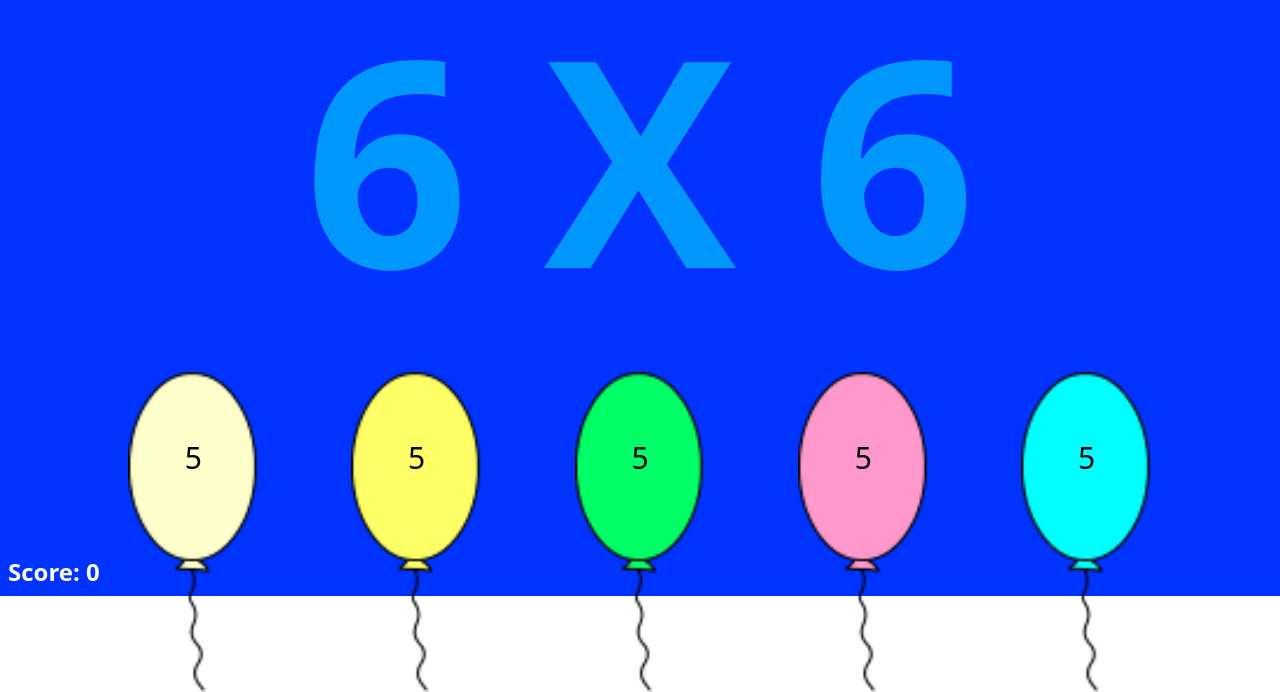
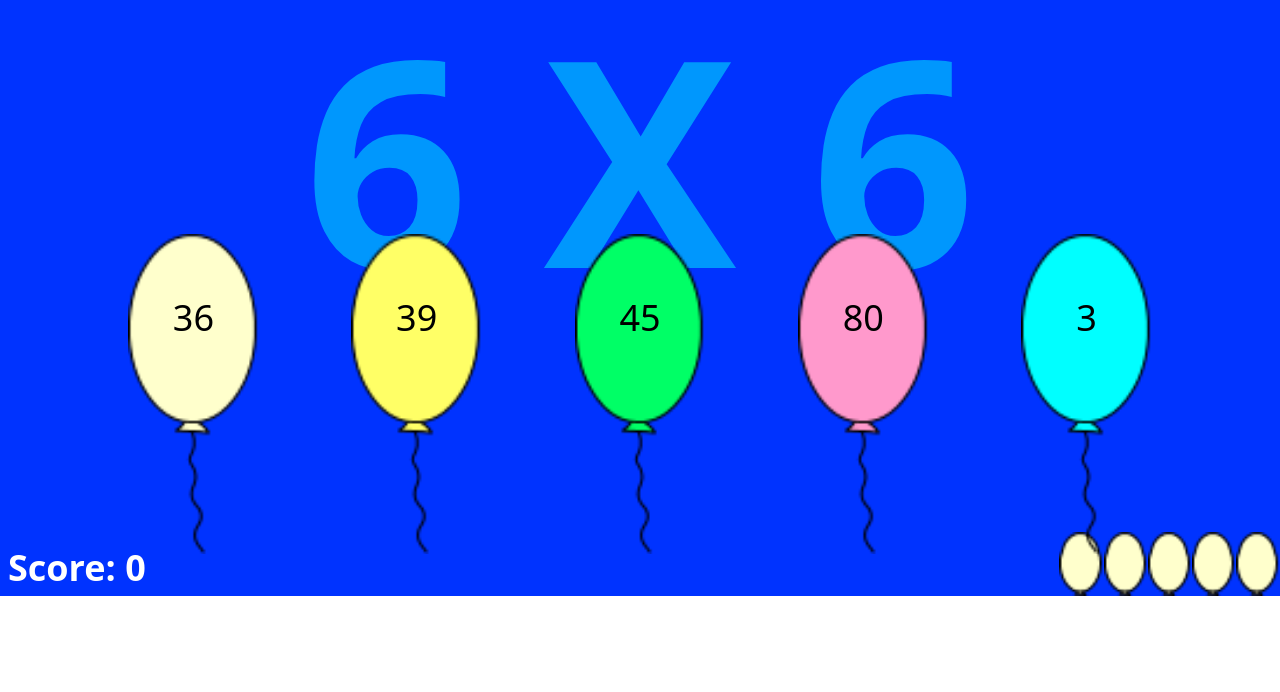
Before and after one commit to ceselder/onlineklas-js, a Next.js app: page / in a window 1280 px wide. Shown: the part 204-896 px from the top of the page. After the commit the page ends 800 px from the top, so only its background shows below. Built offline with nearby package versions, Linux system fonts and the light colour scheme.

Commit message:
early finished

```diff
--- a/components/Balloon.js
+++ b/components/Balloon.js
@@ -1,21 +1,21 @@
-import React, { useEffect, useRef } from 'react'
+import React, { useContext, useEffect, useRef } from 'react'
 
-
-export default function Balloon({ speed, color, answer }) {
-    let pos = 0;
+export default function Balloon({ gameID, onClick, speed, color, answer }) {
     const balloonRef = useRef(null);
 
     useEffect(() => {
-            const interval = setInterval(() => {
-                pos += 0.25;
-                balloonRef.current.style = `transform: translateY(-${pos}vh);`
-            }, speed)
-    }, [])
+        let pos = 22;
+        const interval = setInterval(() => {
+            pos -= 0.25;
+            balloonRef.current.style = `transform: translateY(${pos}vh);`
+        }, speed)
+        return () => clearInterval(interval)
+    }, [gameID]) //score is literally just for balloon position refreshes
 
     return (
-        <div className='self-end' ref={balloonRef}>
-            <p className='text-center text-3xl translate-y-[6.5rem]'>{answer}</p>
-            <img className='w-wit h-80 -mb-[20rem] hover:cursor-pointer' src={`img/${color}_balloon.png`}></img>
+        <div onClick={onClick} className='self-end select-none hover:cursor-pointer' ref={balloonRef}>
+            <p className='text-center text-4xl translate-y-[6.5rem]'>{answer}</p>
+            <img className='h-80 ' src={`img/${color}_balloon.png`}></img>
         </div>
 
     )
--- a/components/Game.js
+++ b/components/Game.js
@@ -1,4 +1,4 @@
-import React from 'react'
+import React, { createContext, useEffect, useState } from 'react'
 import Balloon from './Balloon'
 
 function generateAnswers(question)
@@ -12,23 +12,62 @@ function generateAnswers(question)
         answersReturn.push(Math.floor(Math.random() * 99) + 1);
     }
 
-    answersReturn[correctIndex] = question.q1 * question.q2
+    answersReturn[correctIndex] = question.q1 * question.q2;
+
+
+    return answersReturn;
     //todo deel support
-
 }
 
-export default function Game({question}) {
-   const answers = generateAnswers(question);
+
+export default function Game({score, gameID, question, onCorrect, onIncorrect}) {
+    let [speed, setSpeed] = useState(50);
+    const [answers, setAnswers] = useState([0, 0, 0, 0, 0]);
+
+    function check(answer)
+    {
+        if (answer == (question.q1 * question.q2))
+        {
+            onCorrect();
+        }
+        else
+        {
+            onIncorrect();
+        }
+    }
+
+    useEffect(() => {
+        setAnswers(generateAnswers(question));
+    }, [question])
+
+    useEffect(() => {
+        setSpeed(speed => {
+            console.log(speed)
+            if (speed > 10)
+            {
+                return speed - 1;
+            }
+            return speed;
+        })
+    }, [score])
+
+    useEffect(() => {
+        const balloonsTooFarCheck = setTimeout(() => {
+            onIncorrect();
+        }, speed * 450)
+        return () => {clearTimeout(balloonsTooFarCheck)}
+    }, [gameID])
+
   return (
     <>
-    <p className='absolute text-[#0097fd] font-semibold text-[18rem] -translate-y-[50%] w-full text-center mt-[45vh]'>{question.q1} {(question.type == 'mul') ? 'X' : '/'} {question.q2}</p>
-    <div className='flex flex-row min-h-[100vh] justify-between w-[80%] mx-auto'>
-        <Balloon answer={5} color={'white'} speed={50} />
-        <Balloon answer={5} color={'yellow'} speed={50}/>
-        <Balloon answer={5} color={'green'} speed={50}/>
-        <Balloon answer={5} color={'pink'} speed={50}/>
-        <Balloon answer={5} color={'blue'} speed={50}/>
-      </div>
+    <p className='absolute text-[#0097fd] select-none font-semibold text-[18rem] -translate-y-[50%] w-full text-center mt-[45vh]'>{question.q1} {(question.type == 'mul') ? 'X' : '/'} {question.q2}</p>
+    <div className='flex overflow-y-clip grow-0 select-none flex-row min-h-[100vh] max-h-[100vh] justify-between w-[80%] mx-auto'>
+        <Balloon gameID={gameID} onClick={() => check(answers[0])} answer={answers[0]} color={'white'} speed={speed} />
+        <Balloon gameID={gameID} onClick={() => check(answers[1])} answer={answers[1]} color={'yellow'} speed={speed}/>
+        <Balloon gameID={gameID} onClick={() => check(answers[2])} answer={answers[2]} color={'green'} speed={speed}/>
+        <Balloon gameID={gameID} onClick={() => check(answers[3])} answer={answers[3]} color={'pink'} speed={speed}/>
+        <Balloon gameID={gameID} onClick={() => check(answers[4])} answer={answers[4]} color={'blue'} speed={speed}/>
+    </div>
     </>
 
   )
--- a/pages/index.js
+++ b/pages/index.js
@@ -13,7 +13,37 @@ function generateQuestion()
 }
 
 export default function Home() {
+  const [score, setScore] = useState(0);
+  const [gameID, setGameID] = useState(0);
+  const [lives, setLives] = useState(5);
   const [question, setQuestion] = useState({q1: null, q2: null, type: 'mul' })
+
+  function onGameOver()
+  {
+    alert('dood!')
+  }
+
+  function onCorrect()
+  {
+    new Audio("/sounds/1_goed.mp3").play()
+    setQuestion(generateQuestion());
+    setGameID(id => id+1);
+    setScore(score => score + 10);
+  }
+
+  function onIncorrect()
+  {
+    new Audio("/sounds/2_fout.mp3").play()
+    setQuestion(generateQuestion());
+    setGameID(id => id+1);
+    setLives(lives => {
+      if (lives <= 1)
+      {
+        onGameOver()
+      }
+      return lives - 1;
+    })
+  }
 
   useEffect(() => {
     setQuestion(generateQuestion())
@@ -26,9 +56,12 @@ export default function Home() {
       <meta name="description" content="Generated by create next app" />
       <link rel="icon" href="/favicon.ico" />
     </Head>
-    <p className='absolute text-white font-semibold text-2xl ml-2 mb-2 left-0 bottom-0'>Score: 0</p>
-    <div className='min-h-screen h-full bg-[#0033ff] w-full'>
-      <Game question={question} />
+    <div className='absolute select-none bottom-0  right-0 flex gap-0'>
+    {[...Array(lives)].map((e, i) => <img className='min-h-[4rem]' src="img/hp.png"  key={i}/>)}
+    </div>
+    <p className='absolute select-none text-white font-semibold text-4xl ml-2 mb-2 left-0 bottom-0'>Score: {score}</p>
+    <div className='min-h-screen max-h-screen h-full bg-[#0033ff] w-full'>
+      <Game score={score} gameID={gameID} onIncorrect={onIncorrect} onCorrect={onCorrect} question={question} />
     </div>
   </>
 
```
